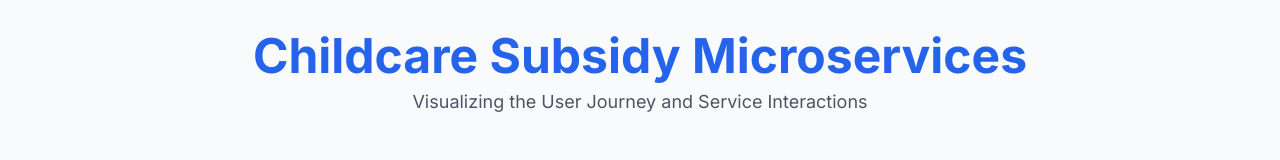
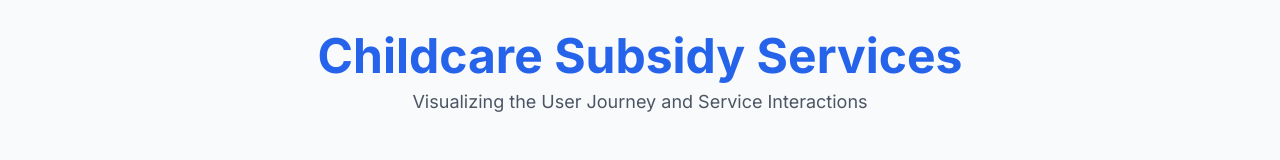
Before and after one commit to Gary-Community-Ventures/csp, a plain HTML site: page index.html in a window 1280 px wide. Shown: the top 160 px of the page. Drawn offline with nearby package versions, Linux system fonts and the light colour scheme.

Commit message:
Update index.html
generalizing with services label instead of microservices

```diff
--- a/index.html
+++ b/index.html
@@ -3,7 +3,7 @@
 <head>
     <meta charset="UTF-8">
     <meta name="viewport" content="width=device-width, initial-scale=1.0">
-    <title>Early Childcare Subsidy (CSP) Microservices Architecture</title>
+    <title>Early Childcare Subsidy (CSP) Service Architecture</title>
     <link href="https://fonts.googleapis.com/css2?family=Inter:wght@400;600;700&display=swap" rel="stylesheet">
     <script src="https://cdn.tailwindcss.com"></script>
     <style>
@@ -52,7 +52,7 @@
 
     <div class="container mx-auto p-4 md:p-8">
         <header class="text-center mb-12">
-            <h1 class="text-3xl md:text-5xl font-bold text-blue-600">Childcare Subsidy Microservices</h1>
+            <h1 class="text-3xl md:text-5xl font-bold text-blue-600">Childcare Subsidy Services</h1>
             <p class="text-lg text-gray-600 mt-2">Visualizing the User Journey and Service Interactions</p>
         </header>
 
```
